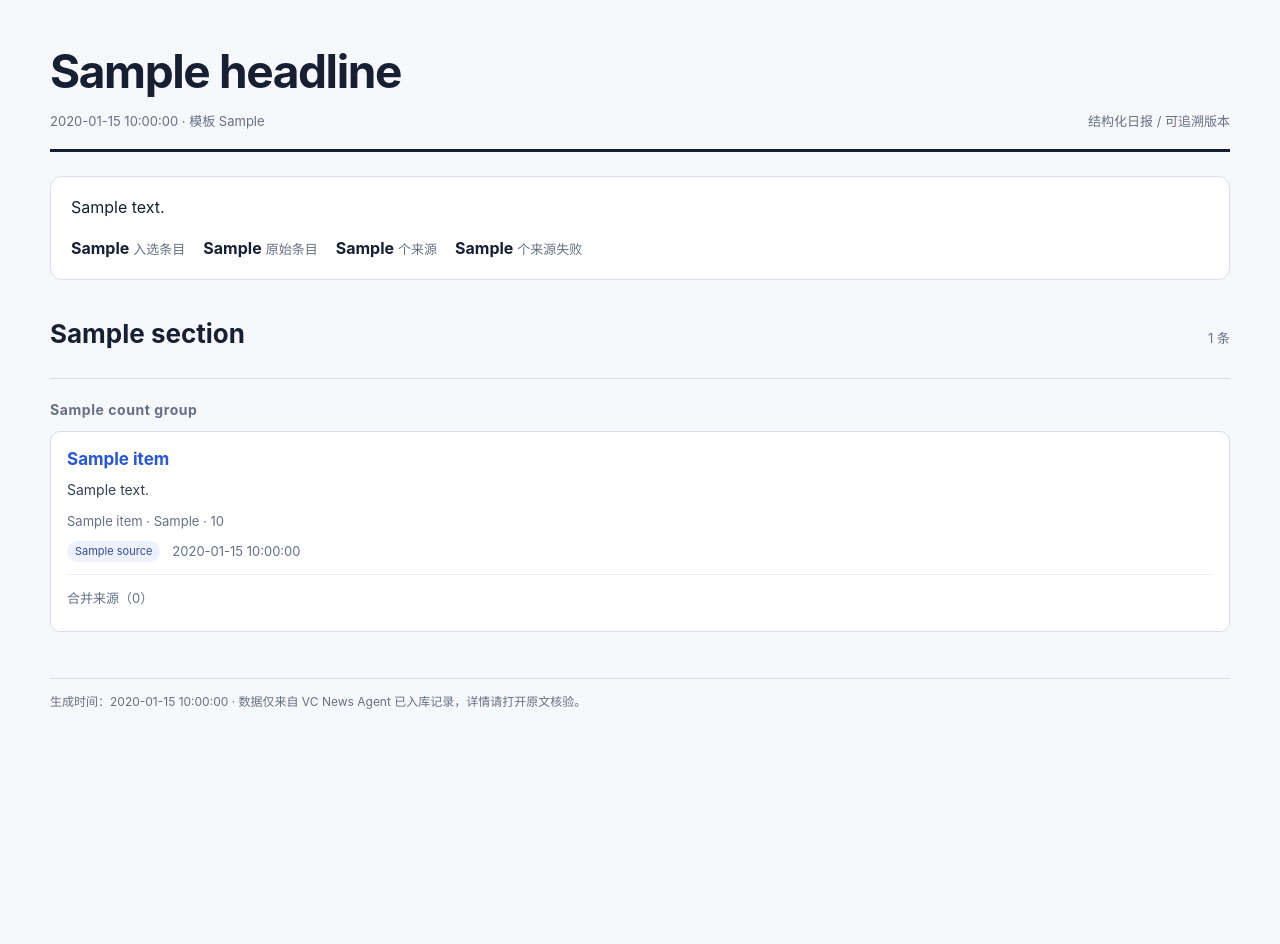
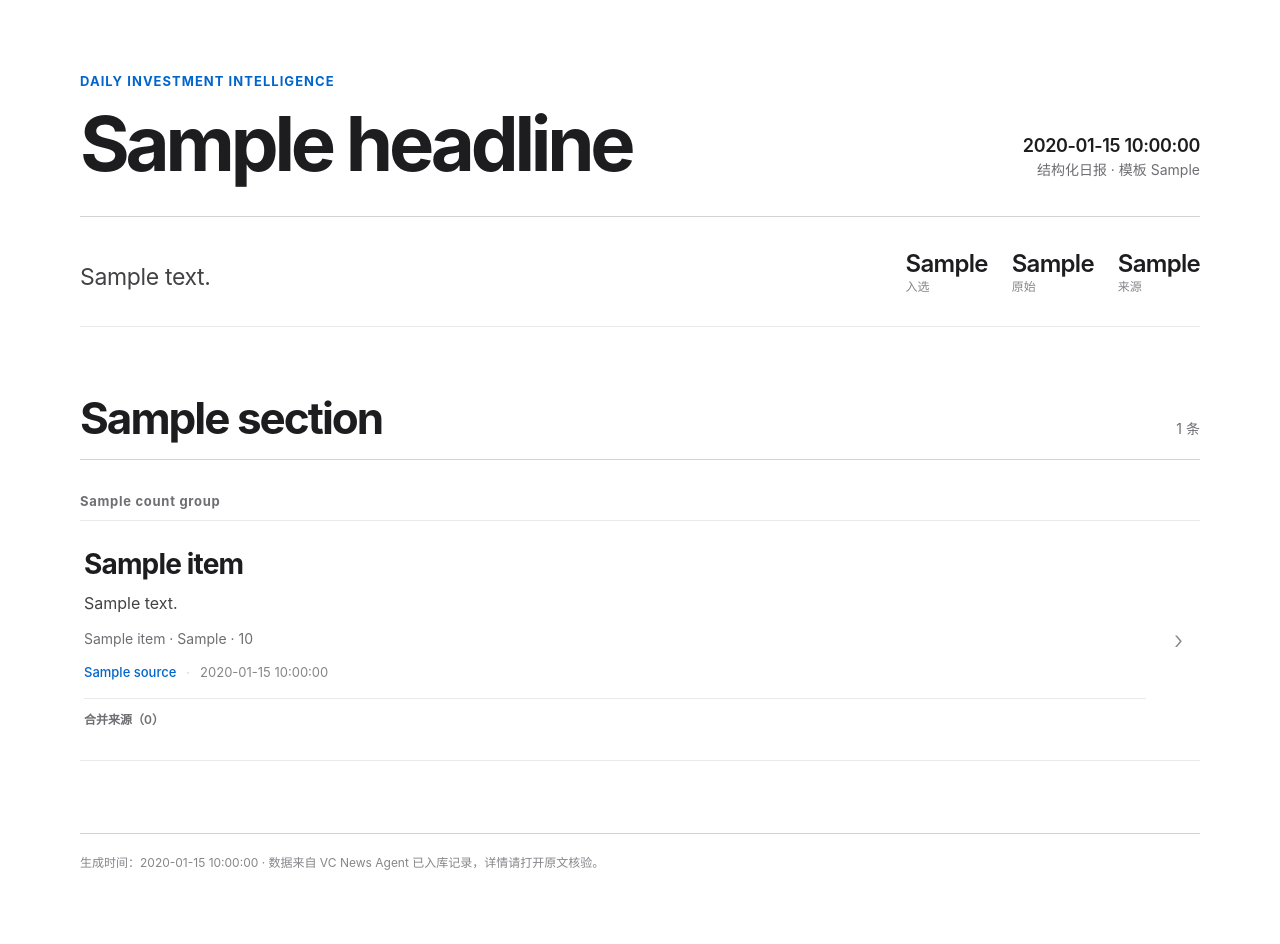
Before and after one commit to AllenX95/VC-News-Agent, a Python web app: template ai_agent/templates/daily_v1.html.j2 in a window 1280 px wide. Before the commit the page ends 709 px from the top, so only its background shows below. Run offline with Jinja, Linux system fonts and the light colour scheme; the template is opened without the code that fills it: most values are stand-ins (such as "Sample title", 1, 10 or a date in 2020).

Commit message:
Redesign daily report as Apple-style news rows

```diff
--- a/ai_agent/templates/daily_v1.html.j2
+++ b/ai_agent/templates/daily_v1.html.j2
@@ -1,4 +1,12 @@
 <!doctype html>
+<!--
+  Daily report presentation contract:
+  Keep the three top-level sections, full-width news rows, title → summary →
+  source hierarchy, traceability attributes, and offline/print behavior stable.
+  Content generation may freely vary the headline, executive summary, dynamic
+  group names/order, item selection/order, summaries, and tags through
+  report_data. Do not generate or patch page HTML in the daily Codex workflow.
+-->
 <html lang="zh-CN">
 <head>
   <meta charset="utf-8">
@@ -7,95 +15,155 @@
   <meta name="template-version" content="{{ report.template_version }}">
   <title>{{ report.headline }} · {{ report.report_date }}</title>
   <style>
-    :root { color-scheme: light; --ink: #172033; --muted: #667085; --line: #d8dee9; --paper: #f7f8fb; --accent: #2656d9; --funding: #9b3c85; }
+    :root {
+      color-scheme: light;
+      --ink: #1d1d1f;
+      --secondary: #6e6e73;
+      --tertiary: #86868b;
+      --line: #d2d2d7;
+      --soft-line: #e8e8ed;
+      --paper: #fff;
+      --surface: #f5f5f7;
+      --accent: #0066cc;
+      --warning: #8a4b00;
+      --warning-bg: #fff7e8;
+    }
     * { box-sizing: border-box; }
-    body { margin: 0; background: var(--paper); color: var(--ink); font-family: Inter, "Noto Sans SC", "Microsoft YaHei", system-ui, sans-serif; line-height: 1.55; }
-    a { color: var(--accent); text-decoration: none; }
-    a:hover { text-decoration: underline; }
-    .page { width: min(1180px, calc(100% - 32px)); margin: 0 auto; padding: 36px 0 64px; }
-    .masthead { display: flex; gap: 24px; justify-content: space-between; align-items: end; border-bottom: 3px solid var(--ink); padding-bottom: 18px; margin-bottom: 24px; }
+    html { scroll-behavior: smooth; }
+    body {
+      margin: 0;
+      background: var(--paper);
+      color: var(--ink);
+      font-family: -apple-system, BlinkMacSystemFont, "SF Pro Display", "SF Pro Text", "PingFang SC", "Noto Sans SC", "Microsoft YaHei", sans-serif;
+      font-size: 16px;
+      line-height: 1.5;
+      -webkit-font-smoothing: antialiased;
+      text-rendering: optimizeLegibility;
+    }
+    a { color: inherit; text-decoration: none; }
+    a:focus-visible { outline: 3px solid rgba(0,102,204,.28); outline-offset: 5px; border-radius: 4px; }
     h1, h2, h3, p { margin-top: 0; }
-    h1 { margin-bottom: 4px; font-size: clamp(28px, 4vw, 46px); letter-spacing: -.03em; }
-    h2 { font-size: 26px; margin-bottom: 16px; }
-    h3 { font-size: 17px; line-height: 1.35; margin-bottom: 8px; }
-    .date, .muted, .meta { color: var(--muted); font-size: 13px; }
-    .summary { background: #fff; border: 1px solid var(--line); border-radius: 12px; padding: 18px 20px; margin-bottom: 24px; }
-    .stats { display: flex; flex-wrap: wrap; gap: 8px 18px; margin-top: 12px; }
-    .stat { color: var(--muted); font-size: 13px; }
-    .stat strong { color: var(--ink); font-size: 16px; margin-right: 4px; }
-    .warnings { border-left: 4px solid #c28112; background: #fff8e8; padding: 12px 16px; margin: 0 0 24px; }
-    .warnings ul { margin: 6px 0 0; padding-left: 20px; }
-    .report-section { margin: 34px 0; }
-    .section-heading { display: flex; justify-content: space-between; align-items: baseline; gap: 12px; border-bottom: 1px solid var(--line); padding-bottom: 8px; }
-    .group { margin: 20px 0 0; }
-    .group-title { color: var(--muted); font-size: 14px; font-weight: 700; letter-spacing: .04em; margin-bottom: 10px; }
-    .cards { display: grid; grid-template-columns: repeat(auto-fit, minmax(290px, 1fr)); gap: 12px; }
-    .report-card { background: #fff; border: 1px solid var(--line); border-radius: 10px; padding: 16px; min-width: 0; }
-    .report-card.funding-card { border-top: 3px solid var(--funding); }
-    .card-summary { color: #344054; font-size: 14px; margin-bottom: 10px; }
-    .card-details { display: flex; flex-wrap: wrap; gap: 4px 12px; margin-top: 10px; }
-    .badge { background: #eef2ff; border-radius: 999px; color: #304da2; padding: 2px 8px; font-size: 11px; }
-    .sources { border-top: 1px solid #edf0f4; margin-top: 12px; padding-top: 10px; }
-    .sources ul { margin: 5px 0 0; padding-left: 18px; font-size: 12px; }
-    .empty-state { border: 1px dashed var(--line); border-radius: 10px; color: var(--muted); padding: 22px; text-align: center; background: rgba(255,255,255,.55); }
-    footer { border-top: 1px solid var(--line); color: var(--muted); font-size: 12px; margin-top: 46px; padding-top: 14px; }
-    @media (max-width: 640px) { .page { width: min(100% - 20px, 1180px); padding-top: 22px; } .masthead { align-items: start; flex-direction: column; gap: 6px; } .cards { grid-template-columns: 1fr; } }
-    @media print { body { background: #fff; } .page { width: 100%; padding: 0; } .report-card { break-inside: avoid; } a { color: inherit; text-decoration: none; } }
+    .page { width: min(1120px, calc(100% - 48px)); margin: 0 auto; padding: 0 0 72px; }
+    .masthead { padding: 72px 0 36px; border-bottom: 1px solid var(--line); }
+    .eyebrow { color: var(--accent); font-size: 13px; font-weight: 650; letter-spacing: .08em; margin-bottom: 14px; text-transform: uppercase; }
+    .masthead-row { display: flex; align-items: end; justify-content: space-between; gap: 32px; }
+    h1 { margin-bottom: 0; font-size: clamp(42px,7vw,76px); font-weight: 700; letter-spacing: -.055em; line-height: .98; }
+    .date-block { flex: 0 0 auto; color: var(--secondary); font-size: 14px; text-align: right; }
+    .date-block strong { display: block; color: var(--ink); font-size: 18px; font-weight: 600; letter-spacing: -.02em; }
+    .summary { display: grid; grid-template-columns: minmax(0,1fr) auto; gap: 48px; align-items: end; padding: 32px 0; border-bottom: 1px solid var(--soft-line); }
+    .summary-copy { max-width: 760px; margin: 0; color: #424245; font-size: clamp(18px,2.2vw,23px); letter-spacing: -.015em; line-height: 1.45; }
+    .stats { display: flex; gap: 24px; align-items: end; }
+    .stat { color: var(--tertiary); font-size: 12px; line-height: 1.25; white-space: nowrap; }
+    .stat strong { display: block; color: var(--ink); font-size: 24px; font-weight: 600; letter-spacing: -.03em; }
+    .warnings { margin: 24px 0 0; padding: 14px 18px; border-left: 3px solid #d88400; background: var(--warning-bg); color: var(--warning); font-size: 13px; }
+    .warnings strong { font-weight: 650; }
+    .warnings ul { margin: 6px 0 0; padding-left: 18px; }
+    .report-section { margin: 68px 0 0; scroll-margin-top: 24px; }
+    .section-heading { display: flex; justify-content: space-between; align-items: baseline; gap: 24px; padding-bottom: 18px; border-bottom: 1px solid var(--line); }
+    .section-heading h2 { margin-bottom: 0; font-size: clamp(30px,4vw,44px); font-weight: 680; letter-spacing: -.045em; line-height: 1.05; }
+    .section-count { color: var(--secondary); font-size: 14px; white-space: nowrap; }
+    .group { margin-top: 32px; }
+    .group-title { margin-bottom: 8px; color: var(--secondary); font-size: 13px; font-weight: 650; letter-spacing: .055em; }
+    .news-list { border-top: 1px solid var(--soft-line); }
+    .news-row {
+      position: relative;
+      display: grid;
+      grid-template-columns: minmax(0,1fr) 22px;
+      gap: 28px;
+      padding: 26px 4px 25px;
+      border-bottom: 1px solid var(--soft-line);
+    }
+    .news-content { min-width: 0; }
+    .news-title { margin-bottom: 9px; font-size: clamp(20px,2.35vw,28px); font-weight: 650; letter-spacing: -.03em; line-height: 1.22; }
+    .news-title a:hover { color: var(--accent); }
+    .news-summary { max-width: 940px; margin-bottom: 15px; color: #424245; font-size: 16px; line-height: 1.65; }
+    .funding-line { margin: -3px 0 14px; color: var(--secondary); font-size: 14px; }
+    .source-line { display: flex; flex-wrap: wrap; align-items: center; gap: 6px 10px; color: var(--tertiary); font-size: 13px; }
+    .source-name { color: var(--accent); font-weight: 550; }
+    .source-line .divider::before { content: "·"; margin-right: 10px; color: var(--line); }
+    .tag { padding: 2px 8px; border-radius: 999px; background: var(--surface); color: var(--secondary); font-size: 11px; }
+    .arrow { align-self: center; color: var(--tertiary); font-size: 25px; font-weight: 300; line-height: 1; }
+    .sources { margin-top: 15px; padding-top: 12px; border-top: 1px solid var(--soft-line); color: var(--secondary); font-size: 12px; }
+    .sources-label { font-weight: 600; }
+    .sources ul { display: flex; flex-wrap: wrap; gap: 5px 18px; margin: 6px 0 0; padding: 0; list-style: none; }
+    .sources a { color: var(--accent); }
+    .sources a:hover { text-decoration: underline; text-underline-offset: 3px; }
+    .empty-state { padding: 28px 0; border-bottom: 1px solid var(--soft-line); color: var(--tertiary); font-size: 14px; }
+    footer { margin-top: 72px; padding-top: 20px; border-top: 1px solid var(--line); color: var(--tertiary); font-size: 12px; }
+    @media (max-width: 720px) {
+      .page { width: min(100% - 28px,1120px); padding-bottom: 48px; }
+      .masthead { padding: 44px 0 24px; }
+      .masthead-row { align-items: start; flex-direction: column; gap: 18px; }
+      .date-block { text-align: left; }
+      .summary { grid-template-columns: 1fr; gap: 24px; padding: 24px 0; }
+      .stats { justify-content: space-between; gap: 14px; }
+      .report-section { margin-top: 52px; }
+      .news-row { grid-template-columns: minmax(0,1fr) 16px; gap: 12px; padding-block: 22px; }
+      .news-summary { font-size: 15px; }
+      .source-line .divider::before { margin-right: 7px; }
+    }
+    @media (prefers-reduced-motion: reduce) { html { scroll-behavior: auto; } *,*::before,*::after { transition: none !important; } }
+    @media print {
+      .page { width: 100%; padding: 0; }
+      .masthead { padding-top: 0; }
+      .news-row { break-inside: avoid; }
+      .arrow { display: none; }
+      .warnings { background: transparent; }
+    }
   </style>
 </head>
 <body>
   <div class="page" data-report-date="{{ report.report_date }}">
     <header class="masthead">
-      <div>
+      <div class="eyebrow">Daily Investment Intelligence</div>
+      <div class="masthead-row">
         <h1>{{ report.headline }}</h1>
-        <div class="date">{{ report.report_date }} · 模板 {{ report.template_version }}</div>
+        <div class="date-block"><strong>{{ report.report_date }}</strong>结构化日报 · 模板 {{ report.template_version }}</div>
       </div>
-      <div class="muted">结构化日报 / 可追溯版本</div>
     </header>
-
     <section class="summary" aria-label="日报摘要">
-      <p>{{ report.executive_summary }}</p>
+      <p class="summary-copy">{{ report.executive_summary }}</p>
       {% if report.stats %}
-      <div class="stats">
-        <span class="stat"><strong>{{ report.stats.included_items }}</strong>入选条目</span>
-        <span class="stat"><strong>{{ report.stats.raw_items }}</strong>原始条目</span>
-        <span class="stat"><strong>{{ report.stats.sources_succeeded }}</strong>个来源</span>
-        {% if report.stats.failed_sources %}<span class="stat"><strong>{{ report.stats.failed_sources }}</strong>个来源失败</span>{% endif %}
+      <div class="stats" aria-label="日报统计">
+        <span class="stat"><strong>{{ report.stats.included_items }}</strong>入选</span>
+        <span class="stat"><strong>{{ report.stats.raw_items }}</strong>原始</span>
+        <span class="stat"><strong>{{ report.stats.sources_succeeded }}</strong>来源</span>
       </div>
       {% endif %}
     </section>
-
     {% if report.warnings %}
     <aside class="warnings" aria-label="运行警告">
       <strong>运行提示</strong>
       <ul>{% for warning in report.warnings %}<li>{{ warning }}</li>{% endfor %}</ul>
     </aside>
     {% endif %}
-
     <main>
       {% for section in report.sections %}
       <section class="report-section" id="section-{{ section.key }}" data-report-section="{{ section.key }}">
         {% set section_count = namespace(value=0) %}{% for count_group in section.groups %}{% set section_count.value = section_count.value + (count_group['items'] | length) %}{% endfor %}
-        <div class="section-heading"><h2>{{ section.title }}</h2><span class="muted">{{ section_count.value }} 条</span></div>
+        <div class="section-heading"><h2>{{ section.title }}</h2><span class="section-count">{{ section_count.value }} 条</span></div>
         {% if section.groups %}
           {% for group in section.groups %}
           <div class="group" data-report-group="{{ group.title }}">
             <div class="group-title">{{ group.title }}</div>
             {% if group['items'] %}
-            <div class="cards">
+            <div class="news-list">
               {% for item in group['items'] %}
-              <article class="report-card{% if section.key == 'funding' %} funding-card{% endif %}" data-report-item{% if item.content_id is defined and item.content_id is not none %} data-content-id="{{ item.content_id }}"{% endif %}{% if item.event_id is defined and item.event_id is not none %} data-event-id="{{ item.event_id }}"{% endif %}>
-                <h3><a href="{{ item.url }}" target="_blank" rel="noopener noreferrer">{{ item.title }}</a></h3>
-                <p class="card-summary">{{ item.summary }}</p>
-                {% if item.company_name %}<div class="meta">{{ item.company_name }}{% if item.financing_round %} · {{ item.financing_round }}{% endif %}{% if item.amount %} · {{ item.amount }}{% endif %}</div>{% endif %}
-                <div class="card-details">
-                  <span class="badge">{{ item.source }}</span>
-                  {% if item.published_at %}<span class="meta">{{ item.published_at }}</span>{% endif %}
-                  {% for tag in item.tags or [] %}<span class="badge">{{ tag }}</span>{% endfor %}
+              <article class="news-row" data-report-item{% if item.content_id is defined and item.content_id is not none %} data-content-id="{{ item.content_id }}"{% endif %}{% if item.event_id is defined and item.event_id is not none %} data-event-id="{{ item.event_id }}"{% endif %}>
+                <div class="news-content">
+                  <h3 class="news-title"><a href="{{ item.url }}" target="_blank" rel="noopener noreferrer">{{ item.title }}</a></h3>
+                  <p class="news-summary">{{ item.summary }}</p>
+                  {% if item.company_name %}<div class="funding-line">{{ item.company_name }}{% if item.financing_round %} · {{ item.financing_round }}{% endif %}{% if item.amount %} · {{ item.amount }}{% endif %}</div>{% endif %}
+                  <div class="source-line">
+                    <span class="source-name">{{ item.source }}</span>
+                    {% if item.published_at %}<time class="divider" datetime="{{ item.published_at }}">{{ item.published_at }}</time>{% endif %}
+                    {% for tag in item.tags or [] %}<span class="tag">{{ tag }}</span>{% endfor %}
+                  </div>
+                  {% if item.sources %}
+                  <div class="sources"><span class="sources-label">合并来源（{{ item.sources | length }}）</span><ul>{% for source in item.sources %}<li><a href="{{ source.url }}" target="_blank" rel="noopener noreferrer">{{ source.source }} · {{ source.title }}</a></li>{% endfor %}</ul></div>
+                  {% endif %}
                 </div>
-                {% if item.sources %}
-                <div class="sources"><span class="meta">合并来源（{{ item.sources | length }}）</span><ul>{% for source in item.sources %}<li><a href="{{ source.url }}" target="_blank" rel="noopener noreferrer">{{ source.source }} · {{ source.title }}</a></li>{% endfor %}</ul></div>
-                {% endif %}
+                <span class="arrow" aria-hidden="true">›</span>
               </article>
               {% endfor %}
             </div>
@@ -108,8 +176,7 @@
       </section>
       {% endfor %}
     </main>
-
-    <footer>生成时间：{{ report.generated_at }} · 数据仅来自 VC News Agent 已入库记录，详情请打开原文核验。</footer>
+    <footer>生成时间：{{ report.generated_at }} · 数据来自 VC News Agent 已入库记录，详情请打开原文核验。</footer>
   </div>
 </body>
 </html>
```
Also changed, not shown: docs/design/vc-news-agent-headless-design.md (+23 -0 lines).
